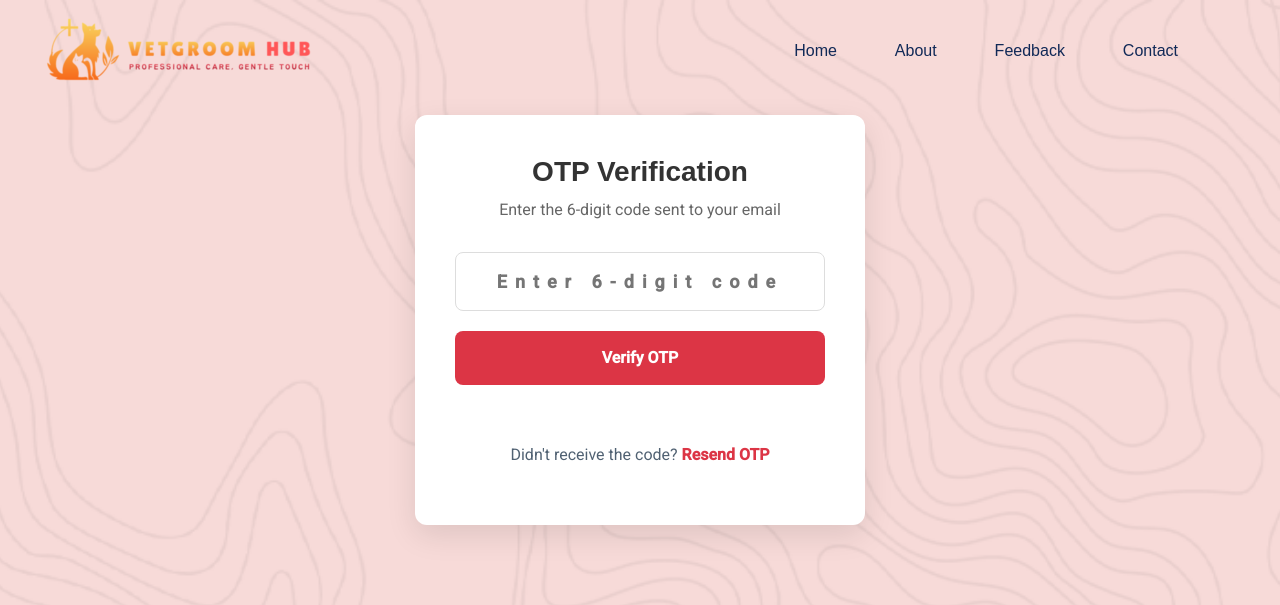
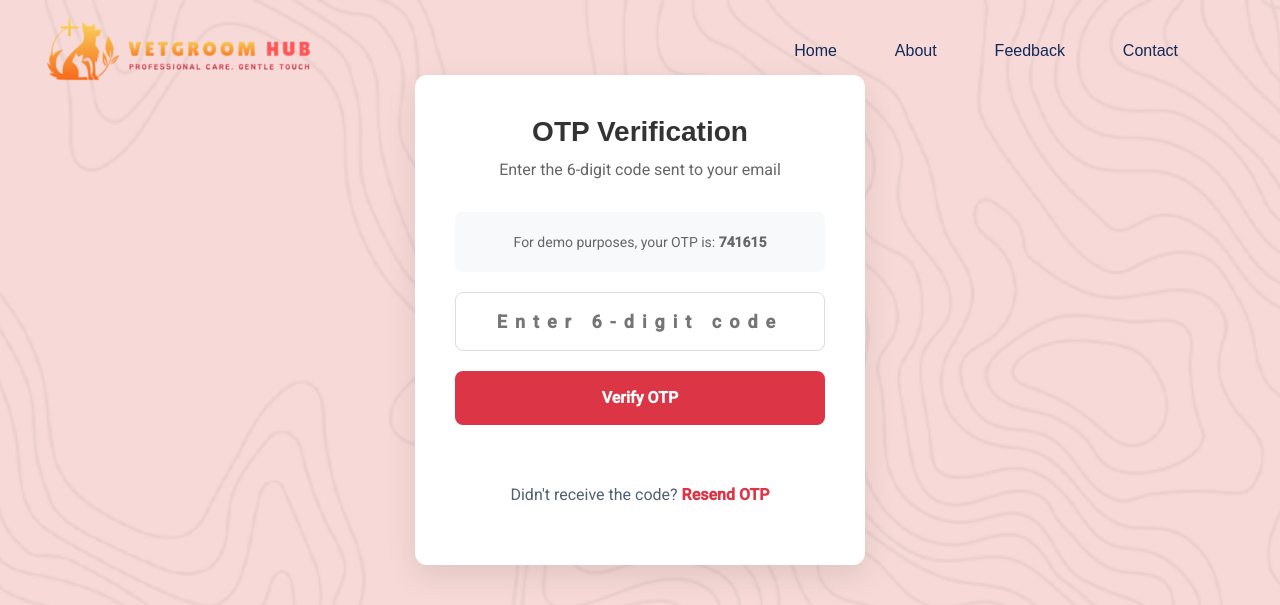
Before and after one commit to jiawei916/SD_SEC42_G01_42, a PHP site: page /vetgroom/OTP.php in a window 1280 px wide. Shown: the top 605 px of the page. Run offline with PHP 8.4, Linux system fonts and the light colour scheme; some web fonts are replaced.

Commit message:
UPDATE OTP

```diff
--- a/OTP.php
+++ b/OTP.php
@@ -333,6 +333,9 @@ if (!isset($_SESSION['otp'])) {
                     <p>Enter the 6-digit code sent to your email</p>
                 </div>
 
+                <div class="otp-instructions">
+                    <p>For demo purposes, your OTP is: <strong><?php echo $_SESSION['otp'] ?? 'Not generated'; ?></strong></p>
+                </div>
 
                 <form id="otpForm">
                     <div class="form-group">
```
